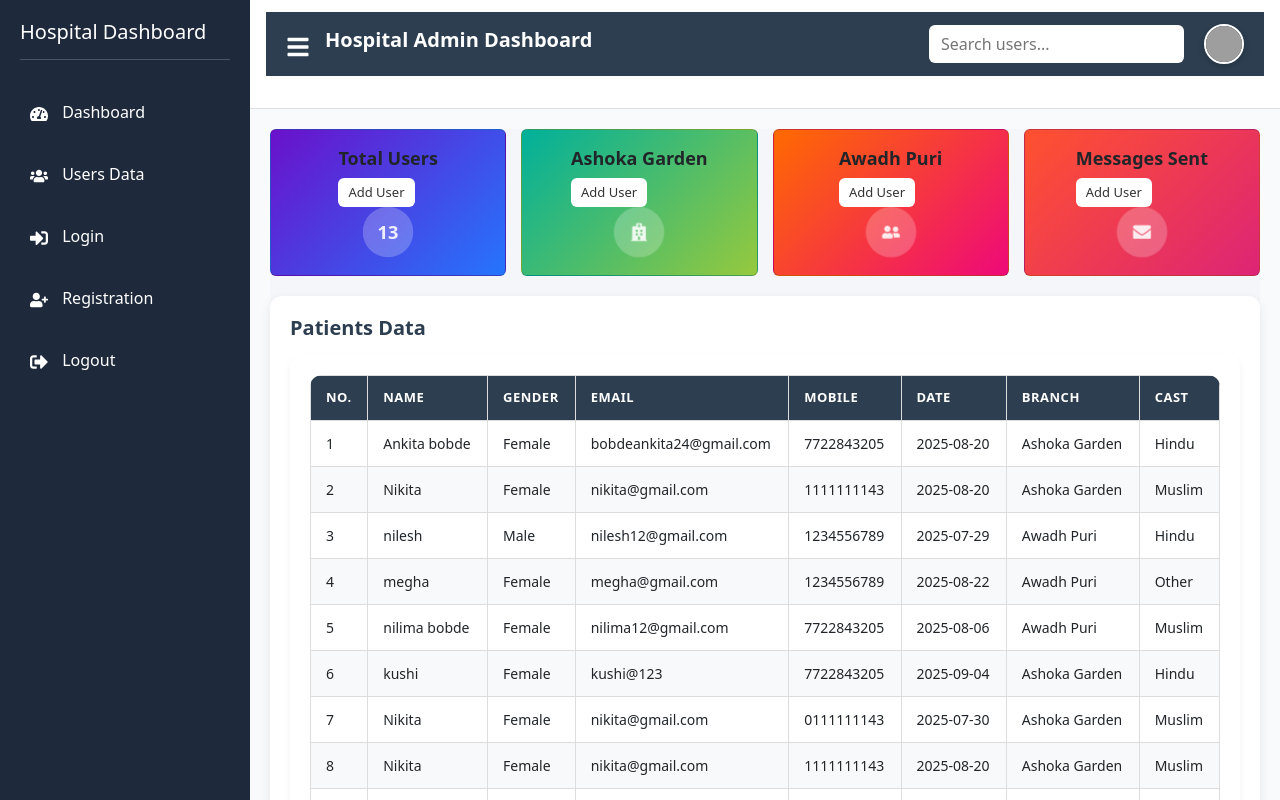
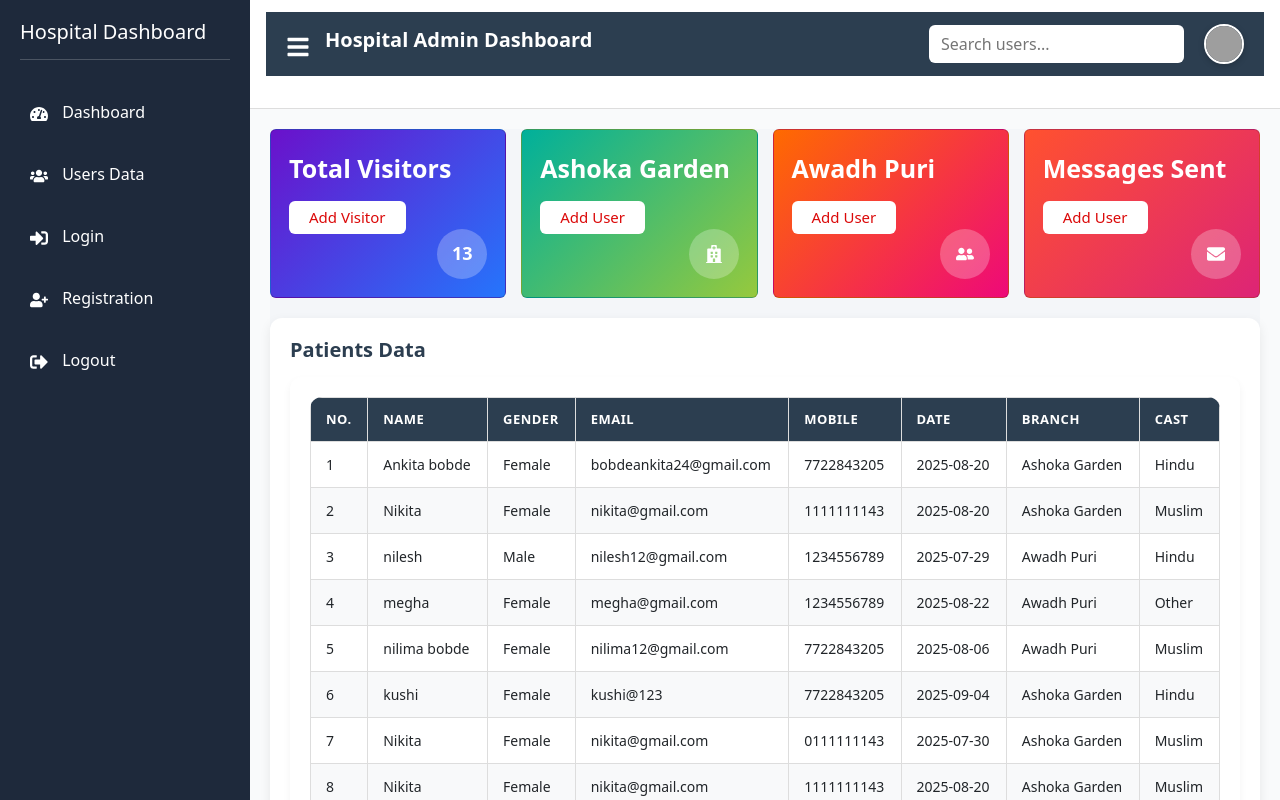
Before and after one commit to ANKITA7722/Patient-Data-Managment-System-, a React (Vite) app in the folder Frontend/: page / in a window 1280 px wide. Shown: the top 800 px of the page. Built offline with nearby package versions, Linux system fonts and the light colour scheme; data requests are answered from the project's data file; grey boxes are pictures that could not be loaded.

Commit message:
code properly working

```diff
--- a/Frontend/src/Dashboard/Dashboard.jsx
+++ b/Frontend/src/Dashboard/Dashboard.jsx
@@ -24,9 +24,16 @@ const navigate = useNavigate();
   }, []);
 
 
-  const handleAddUser = () => {
-    navigate("/userregistration");
-  };
+  // const handleAddUser = () => {
+  //   navigate("/userregistration");
+  // };
+
+
+  const handleAddUser = (e) => {
+   e.preventDefault();
+  navigate("/userregistration");
+};
+
 
 
   // const handleLogout = () => {
@@ -52,19 +59,17 @@ const navigate = useNavigate();
 
   return (
     <div className="dashboard-container">
-      {/* <button className="menu-btn" onClick={toggleSidebar}>
-        ☰
-      </button> */}
-      {/* <Sidebar isOpen={isOpen} /> */}
+
+
       <div className="main-content">
-        {/* <Header adminName={adminName} onLogout={handleLogout} /> */}
+
 
         <div className="dashboard-cards">
           {/* Total Users */}
           <div className="card card-1">
             <div className="card-left">
-              <h3>Total Users</h3>
-              <button onClick={handleAddUser}>Add User</button>
+              <h3>Total Visitors</h3>
+              <button onClick={handleAddUser}>Add Visitor</button>
             </div>
             <div className="card-right">
               <div className="circle">{users.length}</div>
--- a/Frontend/src/css/Dashboard/Dashboard.css
+++ b/Frontend/src/css/Dashboard/Dashboard.css
@@ -54,9 +54,9 @@
 
 /* Card Base */
 .card {
-  display: flex;
+  display: grid;
   justify-content: space-between;
-  align-items: center;
+  align-items: left;
   padding: 18px;
   border-radius: 14px;
   color: #fff;
@@ -83,18 +83,23 @@
 }
 
 .card-left h3 {
-  margin: 0 0 8px;
-  font-size: 18px;
+  margin: 5px 0 8px;
+  font-size: 25px;
   font-weight: 700;
+  color: #fff;
 }
 
 .card-left button {
+  pointer-events: auto !important;
+  margin-top: 10px;
+  margin-bottom: -5px;
+
   background: #fff;
-  color: #333;
+  color: #db0909;
   border: none;
-  padding: 5px 10px;
+  padding: 5px 20px;
   border-radius: 6px;
-  font-size: 13px;
+  font-size: 15px;
   cursor: pointer;
   font-weight: 500;
   transition: 0.3s;
@@ -107,8 +112,8 @@
 /* Right part */
 .card-right {
   display: flex;
-  align-items: center;
-  justify-content: center;
+  align-items: right;
+  justify-content: right;
 }
 
 .circle {
@@ -122,7 +127,7 @@
   font-size: 18px;
   font-weight: bold;
   color: #fff;
-  animation: pulse 2s infinite;
+  /* animation: pulse 2s infinite; */
 }
 
 /* Animation */
```
